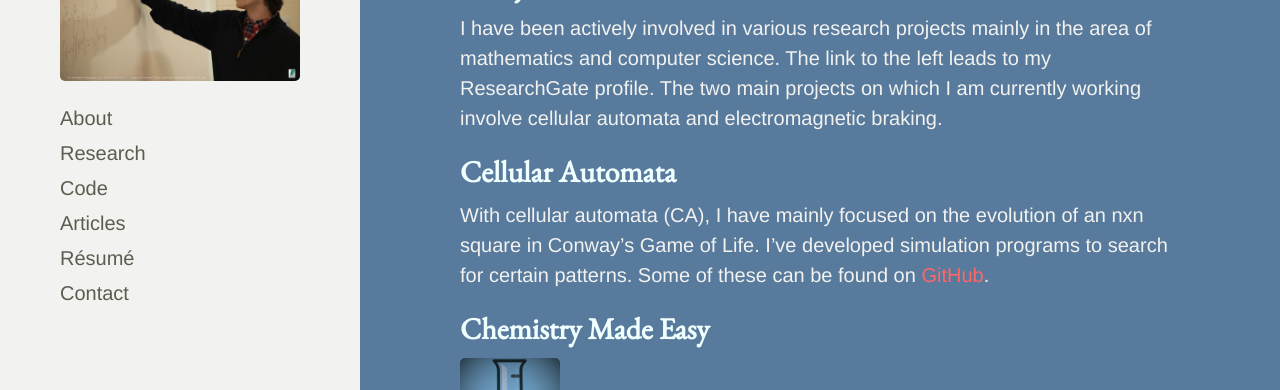
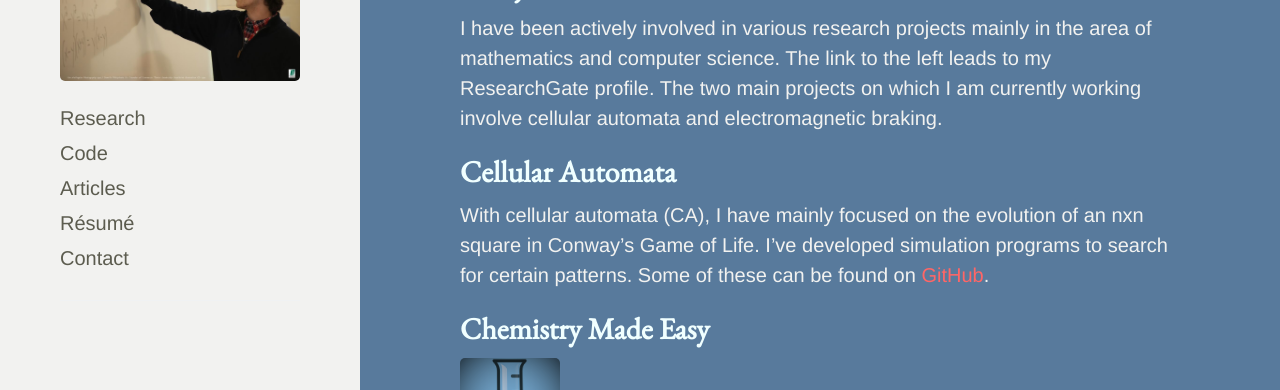
Before and after one commit to cakoch10/cakoch10.github.io, a Jekyll site: the page built from index.html, in a window 1280 px wide. Shown: the part 374-764 px from the top of the page. Built offline with Jekyll 4.4.1, drawn with Linux system fonts in a browser that asks for light colours; Markdown is read by kramdown in place of the engine named in the settings; the list of posts is cut into pages by our own code.

Commit message:
Update sidebar.html

```diff
--- a/_includes/sidebar.html
+++ b/_includes/sidebar.html
@@ -12,15 +12,6 @@
     <div style="text-align: center"><IMG class="displayed" src="https://raw.githubusercontent.com/cakoch10/cakoch10.github.io/master/public/JLRS2.jpg"/></div>
 
     <nav class="sidebar-nav">
-
-      {% assign pages_list = site.pages %}
-      {% for node in pages_list %}
-        {% if node.title != null %}
-          {% if node.layout == "page" %}
-            <a class="sidebar-nav-item{% if page.url == node.url %} active{% endif %}" href="{{ site.baseurl }}{{ node.url  | remove_first: '/' }}">{{ node.title }}</a>
-          {% endif %}
-        {% endif %}
-      {% endfor %}
 
       <a class="sidebar-nav-item" href="https://www.researchgate.net/profile/Caleb_Koch">Research</a>
       <!--{% if page.url == site.baseurl %} active{% endif %}-->
```
